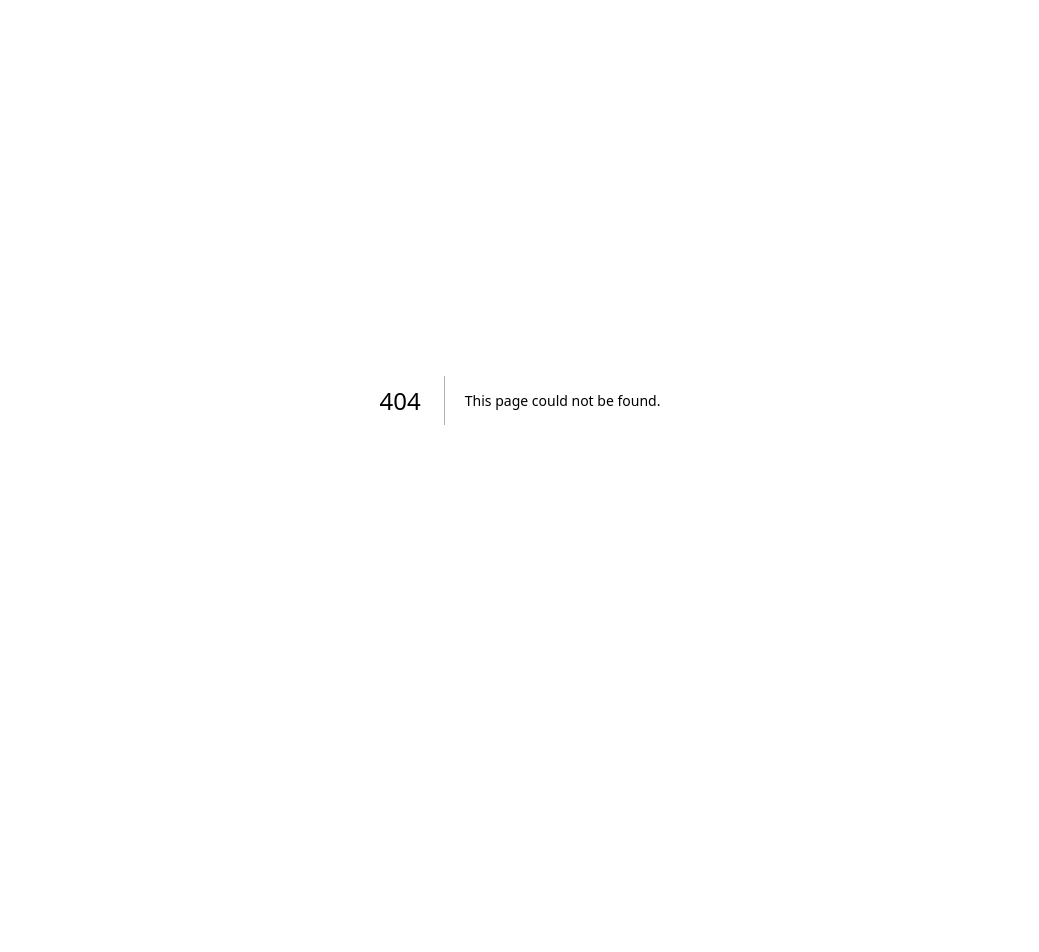
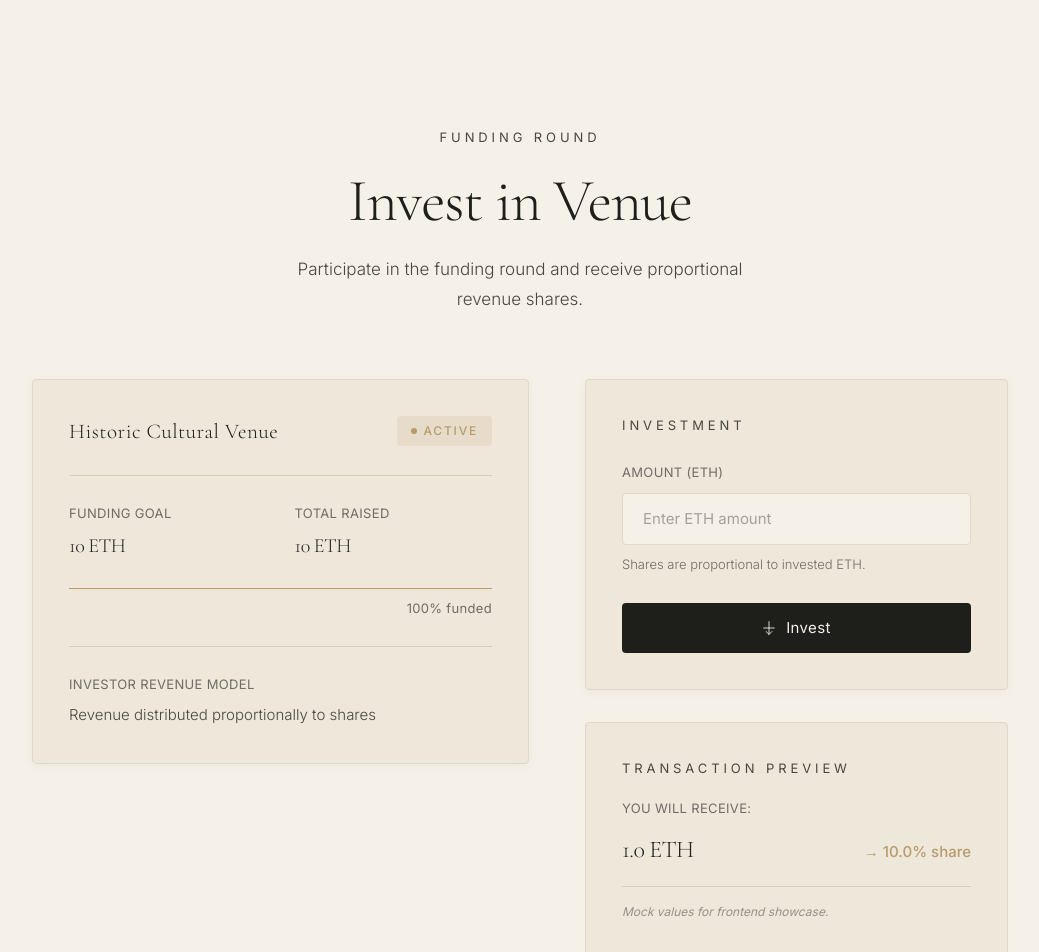
Before and after one commit to victoradauto1/venufi, a Next.js app in the folder frontend/: page /invest in a window 1280 px wide. Before the commit this address had no page. Shown: the top 952 px of the page, without its empty margins (120-1159 px from the left). Before the commit the page ends 800 px from the top, so only its background shows below. Built offline with nearby package versions, Linux system fonts and the light colour scheme.

Commit message:
create invest page for venuefi frontend

```diff
--- /dev/null
+++ b/frontend/src/app/invest/page.tsx
@@ -0,0 +1,181 @@
+"use client";
+
+import { useState } from "react";
+import Footer from "../components/Footer";
+
+export default function InvestPage() {
+  const [ethAmount, setEthAmount] = useState("");
+
+  /* Mock computation */
+  const parsed = parseFloat(ethAmount) || 0;
+  const sharePercent = parsed > 0 ? ((parsed / 10) * 100).toFixed(1) : "0.0";
+
+  return (
+    <div className="flex flex-col flex-1">
+      {/* ─── Header ─── */}
+      <section className="flex flex-col items-center text-center px-6 pt-32 pb-16">
+        <span className="inline-block text-[13px] font-normal tracking-[0.3em] uppercase text-text-secondary mb-5 font-sans">
+          Funding Round
+        </span>
+
+        <h1 className="text-5xl sm:text-6xl font-light tracking-[-0.02em] text-text-primary leading-[1.1] font-serif">
+          Invest in Venue
+        </h1>
+
+        <p className="mt-5 max-w-lg text-[17px] leading-[1.8] text-text-secondary font-sans font-light">
+          Participate in the funding round and receive proportional revenue
+          shares.
+        </p>
+      </section>
+
+      {/* ─── Main Content ─── */}
+      <section className="flex flex-col lg:flex-row items-start justify-center gap-10 lg:gap-14 px-6 pb-24 max-w-5xl mx-auto w-full">
+        {/* ─── Venue Information Card ─── */}
+        <div className="w-full lg:flex-1 rounded-sm border border-border bg-surface p-9 shadow-[0_2px_12px_rgba(0,0,0,0.04)]">
+          <div className="flex items-center justify-between mb-7">
+            <h2 className="text-[21px] font-light text-text-primary font-serif tracking-wide">
+              Historic Cultural Venue
+            </h2>
+            <span className="inline-flex items-center gap-1.5 rounded-sm bg-accent-muted px-3.5 py-1.5 text-[12px] font-medium tracking-[0.15em] uppercase text-accent font-sans">
+              <span className="h-1.5 w-1.5 rounded-full bg-accent" />
+              ACTIVE
+            </span>
+          </div>
+
+          <div className="h-px w-full bg-border mb-7" />
+
+          <div className="grid grid-cols-2 gap-7">
+            <Stat label="Funding Goal" value="10 ETH" />
+            <Stat label="Total Raised" value="10 ETH" />
+          </div>
+
+          <div className="mt-7 h-px w-full bg-border overflow-hidden">
+            <div
+              className="h-full bg-accent transition-all duration-500"
+              style={{ width: "100%" }}
+            />
+          </div>
+          <p className="mt-2.5 text-right text-[13px] text-text-tertiary font-sans tracking-wide">
+            100% funded
+          </p>
+
+          <div className="mt-7 h-px w-full bg-border" />
+
+          <div className="mt-7">
+            <p className="text-[13px] text-text-tertiary mb-2 font-sans tracking-wide uppercase">
+              Investor Revenue Model
+            </p>
+            <p className="text-[15px] text-text-secondary font-sans font-light leading-relaxed">
+              Revenue distributed proportionally to shares
+            </p>
+          </div>
+        </div>
+
+        {/* ─── Investment Form + Preview ─── */}
+        <div className="w-full lg:flex-1 flex flex-col gap-8">
+          {/* ─── Form Card ─── */}
+          <div className="rounded-sm border border-border bg-surface p-9 shadow-[0_2px_12px_rgba(0,0,0,0.04)]">
+            <h3 className="text-[13px] font-normal tracking-[0.3em] uppercase text-text-secondary mb-7 font-sans">
+              Investment
+            </h3>
+
+            <label
+              htmlFor="eth-amount"
+              className="block text-[13px] text-text-tertiary mb-2.5 font-sans tracking-wide uppercase"
+            >
+              Amount (ETH)
+            </label>
+            <input
+              id="eth-amount"
+              type="number"
+              min="0"
+              step="0.01"
+              value={ethAmount}
+              onChange={(e) => setEthAmount(e.target.value)}
+              placeholder="Enter ETH amount"
+              className="w-full rounded-sm border border-border bg-background px-5 py-3.5 text-[15px] text-text-primary font-sans placeholder:text-text-tertiary/60 focus:outline-none focus:border-accent transition-colors duration-200"
+            />
+            <p className="mt-2.5 text-[13px] text-text-tertiary font-sans font-light">
+              Shares are proportional to invested ETH.
+            </p>
+
+            <button
+              id="invest-btn"
+              className="mt-7 w-full inline-flex items-center justify-center gap-2.5 rounded-sm bg-[#1E1E1B] px-8 py-3.5 text-[15px] font-normal text-[#F6F1E8] tracking-wide transition-colors duration-200 hover:bg-[#3A3A35] cursor-pointer font-sans"
+            >
+              <InvestIcon />
+              Invest
+            </button>
+          </div>
+
+          {/* ─── Transaction Preview ─── */}
+          <div className="rounded-sm border border-border bg-surface-raised/50 p-9">
+            <h3 className="text-[13px] font-normal tracking-[0.3em] uppercase text-text-secondary mb-5 font-sans">
+              Transaction Preview
+            </h3>
+
+            <p className="text-[13px] text-text-tertiary mb-4 font-sans tracking-wide uppercase">
+              You will receive:
+            </p>
+
+            <div className="flex items-baseline justify-between">
+              <span className="text-2xl font-light text-text-primary font-serif tracking-tight">
+                {parsed > 0 ? parsed.toFixed(1) : "1.0"} ETH
+              </span>
+              <span className="text-[15px] text-accent font-sans font-medium">
+                → {parsed > 0 ? sharePercent : "10.0"}% share
+              </span>
+            </div>
+
+            <div className="mt-5 h-px w-full bg-border" />
+
+            <p className="mt-4 text-[12px] text-text-tertiary/70 font-sans italic">
+              Mock values for frontend showcase.
+            </p>
+          </div>
+        </div>
+      </section>
+
+      {/* ─── Spacer ─── */}
+      <div className="flex-1" />
+
+      {/* ─── Footer ─── */}
+      <Footer />
+    </div>
+  );
+}
+
+/* ── Inline Components ── */
+
+function Stat({ label, value }: { label: string; value: string }) {
+  return (
+    <div>
+      <p className="text-[13px] text-text-tertiary mb-2 font-sans tracking-wide uppercase">
+        {label}
+      </p>
+      <p className="text-xl font-light text-text-primary font-serif tracking-tight">
+        {value}
+      </p>
+    </div>
+  );
+}
+
+function InvestIcon() {
+  return (
+    <svg
+      xmlns="http://www.w3.org/2000/svg"
+      width="14"
+      height="14"
+      viewBox="0 0 24 24"
+      fill="none"
+      stroke="currentColor"
+      strokeWidth="1.5"
+      strokeLinecap="round"
+      strokeLinejoin="round"
+    >
+      <line x1="12" y1="1" x2="12" y2="23" />
+      <polyline points="17 18 12 23 7 18" />
+      <path d="M21 12H3" />
+    </svg>
+  );
+}
```
